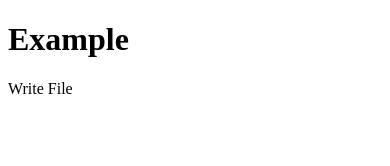
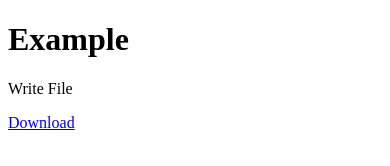
Before and after one commit to budiarto-id/danu, a plain HTML site: page www/index.html in a window 390 px wide. Drawn offline with Linux system fonts and the light colour scheme; some packages are replaced by stand-ins of ours.

Commit message:
test fileWriter

```diff
--- a/www/index.html
+++ b/www/index.html
@@ -49,5 +49,6 @@
   <body>
     <h1>Example</h1>
     <p>Write File</p>
+	<a href="readme.txt">Download</a>
   </body>
 </html>
```
